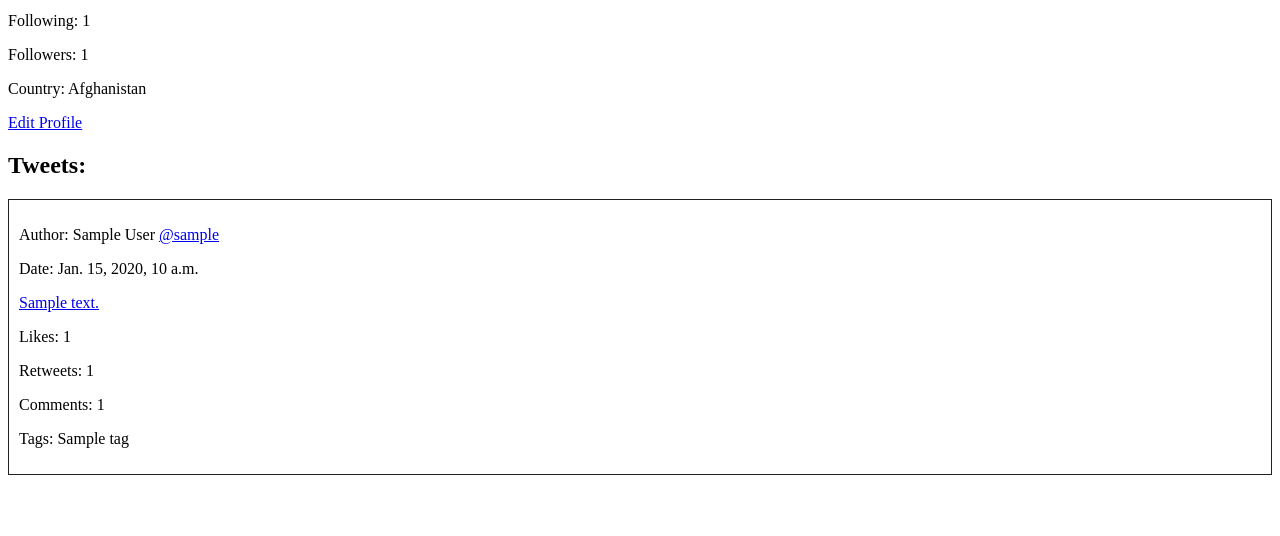
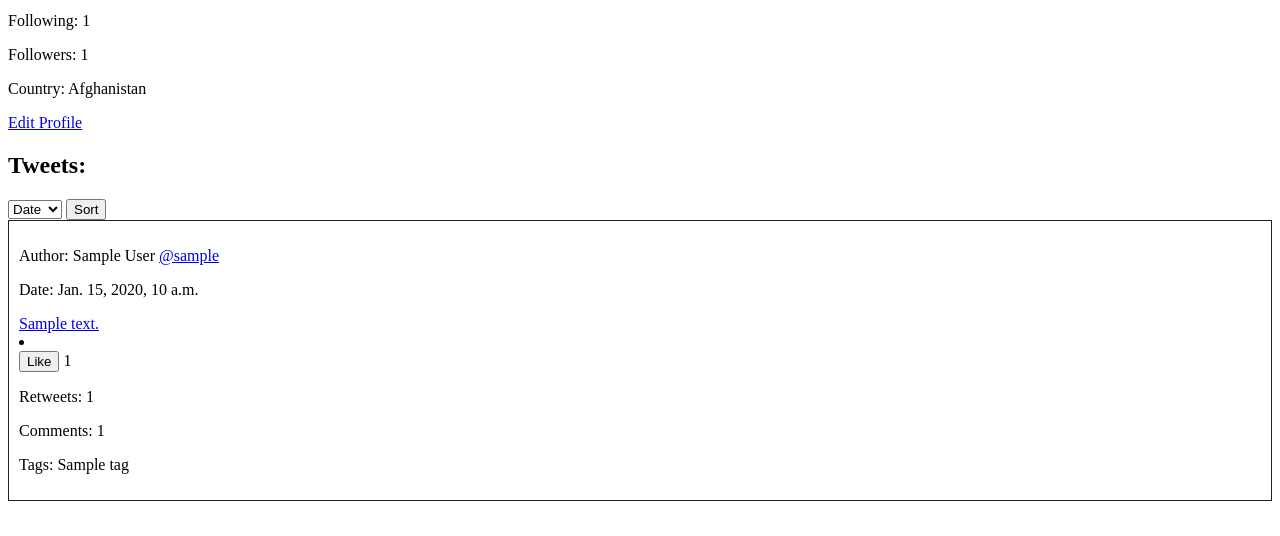
Before and after one commit to HiRurgLipay/twiads, a Django app: page /profile/ in a window 1280 px wide. Shown: the part 264-800 px from the top of the page. Run offline with Django 4.2, Linux system fonts and the light colour scheme; a user stored in the database is signed in; data comes from the database, SQL or seed files in the repository; tables that the repository leaves empty hold one stand-in row (values such as "Sample post").

Commit message:
Update likes and profile

```diff
--- a/scr/twiads/core/presentation/templates/profile.html
+++ b/scr/twiads/core/presentation/templates/profile.html
@@ -16,13 +16,28 @@
 
 <a href="{% url 'edit-profile' %}">Edit Profile</a>
 
+
+
 <h2>Tweets:</h2>
+    <form method="GET" action="{% url 'profile' %}">
+        {% csrf_token %}
+        <select name="sort_by">
+            <option value="Newest" {% if request.GET.sort_by == 'Newest' %}selected{% endif %}>Date</option>
+            <option value="Likes" {% if request.GET.sort_by == 'Likes' %}selected{% endif %}>Likes</option>
+        </select>
+        <button type="submit">Sort</button>
+    </form>
     {% for tweet in tweets %}
     <div class="tweet">
         <p>Author: {{ tweet.author.first_name }} {{ tweet.author.last_name }} <a href="{% url 'profile' %}">@{{ tweet.author.username }}</a></p>
         <p>Date: {{ tweet.created_at }}</p>
         <a href="{% url 'get-tweet' tweet.id %}">{{ tweet.content }}</a>
-        <p>Likes: {{ tweet.likes_count }}</p>
+        <li>
+            <form action="{% url 'like_tweet' tweet_id=tweet.id %}" method="POST">
+                {% csrf_token %}
+                <button type="submit" class="like-button">Like</button> {{ tweet.likes_count }}
+            </form>
+        </li>
         <p>Retweets: {{ tweet.retweets_count }}</p>
         <p>Comments: {{ tweet.comments_count }}</p>
         <p>Tags:
@@ -32,4 +47,23 @@
         </p>
     </div>
     {% endfor %}
+    {% if tweets.has_previous or tweets.has_next %}
+        <div class="pagination">
+            {% if tweets.has_previous %}
+                <a href="?sort_by={{ request.GET.sort_by }}&page={{ tweets.previous_page_number }}">Previous</a>
+            {% endif %}
+
+            {% for num in tweets.paginator.page_range %}
+                {% if num == tweets.number %}
+                    <span class="current-page">{{ num }}</span>
+                {% else %}
+                    <a href="?sort_by={{ request.GET.sort_by }}&page={{ num }}">{{ num }}</a>
+                {% endif %}
+            {% endfor %}
+
+            {% if tweets.has_next %}
+                <a href="?sort_by={{ request.GET.sort_by }}&page={{ tweets.next_page_number }}">Next</a>
+            {% endif %}
+        </div>
+    {% endif %}
 {% endblock %}
--- a/scr/twiads/core/presentation/views/like.py
+++ b/scr/twiads/core/presentation/views/like.py
@@ -23,4 +23,5 @@ def like_controller(request, tweet_id):
 
     tweet.save()
 
-    return redirect('home')
+    current_page = request.META.get('HTTP_REFERER')
+    return redirect(current_page)
--- a/scr/twiads/core/presentation/views/profile.py
+++ b/scr/twiads/core/presentation/views/profile.py
@@ -1,16 +1,21 @@
 from __future__ import annotations
+
+import logging
 
 from typing import TYPE_CHECKING
 from django.http import HttpResponse, HttpResponseRedirect
 from django.shortcuts import render, redirect
 from django.views.decorators.http import require_http_methods
-from core.presentation.forms import EditProfileForm
-import logging
+from django.urls import reverse
+from django.core.paginator import Paginator
+
+
 from core.models import Tweet
-from django.urls import reverse
 from core.presentation.converters import convert_data_from_form_to_dto
 from core.business_logic.services import edit_profile
 from core.business_logic.dto import EditProfileDto
+from core.presentation.forms import SortForm
+from core.presentation.forms import EditProfileForm
 
 
 if TYPE_CHECKING:
@@ -20,10 +25,28 @@ logger = logging.getLogger(__name__)
 
 
 
-@require_http_methods(request_method_list=["GET", "POST"])
+@require_http_methods(request_method_list=["GET"])
 def profile_controller(request: HttpRequest) -> HttpResponse:
     tweets = Tweet.objects.filter(author=request.user)
-    context = {"tweets": tweets}
+    form = SortForm(request.GET)
+
+    if form.is_valid():
+        sort_by = form.cleaned_data['sort_by']
+        if sort_by == 'Newest':
+            tweets = tweets.order_by('-created_at')
+        elif sort_by == 'Likes':
+            tweets = tweets.order_by('-likes_count')
+    else:
+        tweets = tweets.order_by('-created_at')
+
+    paginator = Paginator(tweets, 2)
+    page_number = request.GET.get('page', 1)
+    page = paginator.get_page(page_number)
+
+    context = {"tweets": tweets,
+               'form': form,
+                'tweets': page,}
+
     return render(request=request, template_name="profile.html", context=context)
 
 
```
Also changed, not shown: scr/twiads/core/presentation/templates/tags.html (+6 -1 lines).
